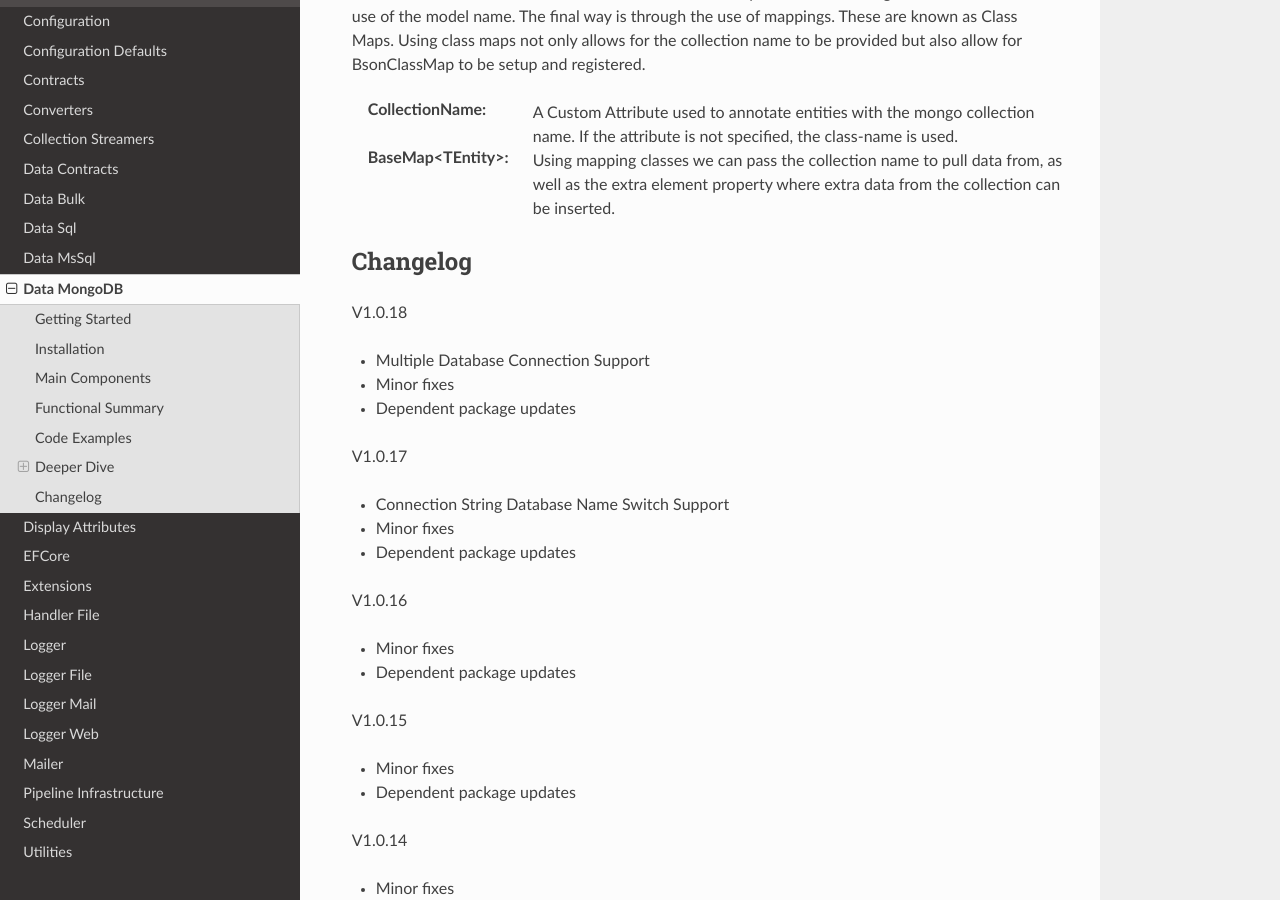
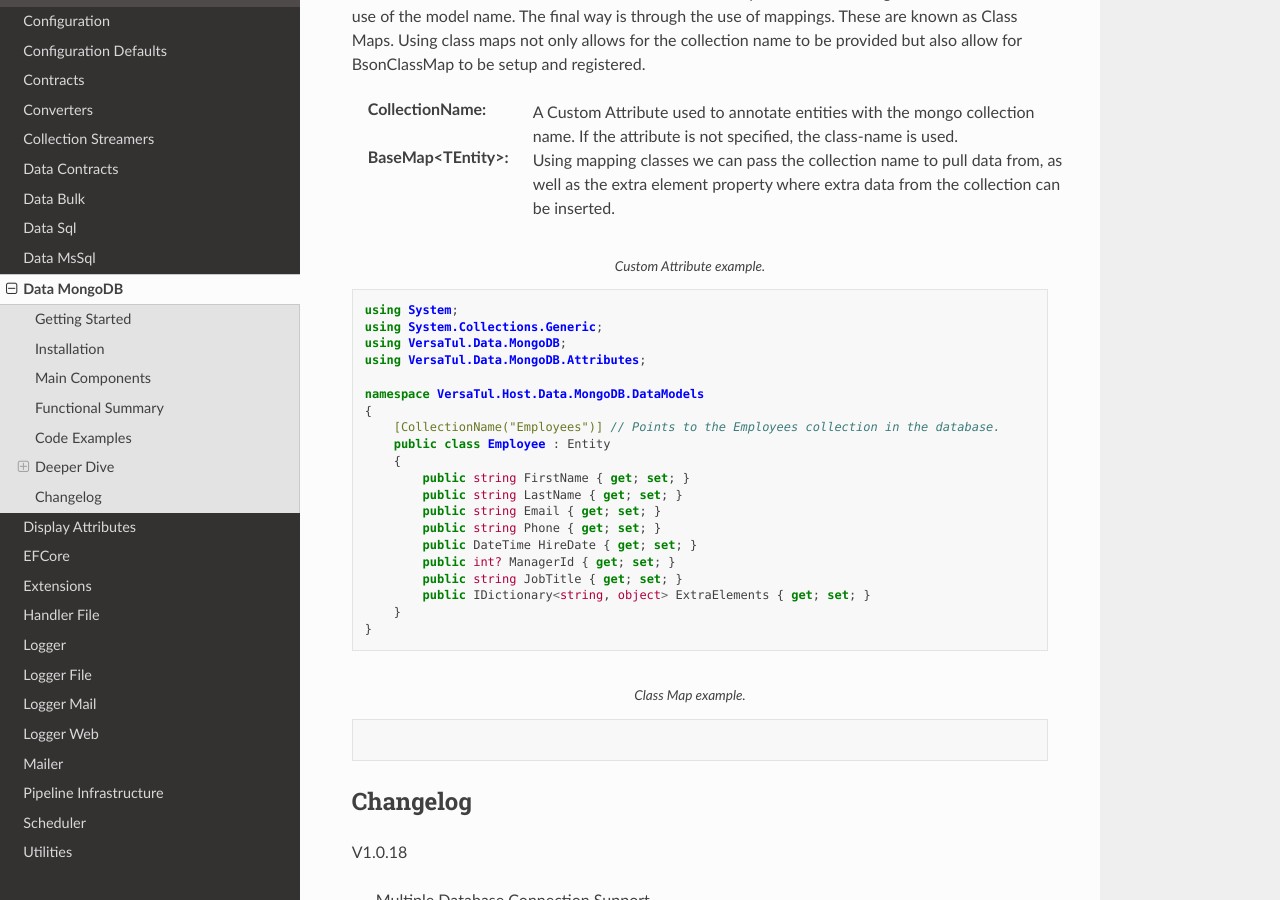
Before and after one commit to BjornWilliams/DocsVersaTul, a Sphinx documentation site: the page built from docs/source/mongodb.rst, in a window 1280 px wide and 900 px high, scrolled down 7973 px. Built offline with Sphinx 7.4.7 and the Read the Docs theme 2.0.0, drawn with Linux system fonts in a browser that asks for light colours.

Commit message:
Update mongodb.rst

```diff
--- a/docs/source/mongodb.rst
+++ b/docs/source/mongodb.rst
@@ -408,6 +408,7 @@ Code Sample
         }
     }
 
+
 Attribute Vs Mappings
 ^^^^^^^^^^^^^^^^^^^^^^
 
@@ -420,6 +421,32 @@ also allow for BsonClassMap to be setup and registered.
 :CollectionName: A Custom Attribute used to annotate entities with the mongo collection name. If the attribute is not specified, the class-name is used.
 :BaseMap<TEntity>: Using mapping classes we can pass the collection name to pull data from, as well as the extra element property where extra data from the collection can be inserted.
 
+.. code-block:: c#
+    :caption: Custom Attribute example.
+
+    using System;
+    using System.Collections.Generic;
+    using VersaTul.Data.MongoDB;
+    using VersaTul.Data.MongoDB.Attributes;
+
+    namespace VersaTul.Host.Data.MongoDB.DataModels
+    {
+        [CollectionName("Employees")] // Points to the Employees collection in the database.
+        public class Employee : Entity
+        {
+            public string FirstName { get; set; }
+            public string LastName { get; set; }
+            public string Email { get; set; }
+            public string Phone { get; set; }
+            public DateTime HireDate { get; set; }
+            public int? ManagerId { get; set; }
+            public string JobTitle { get; set; }
+            public IDictionary<string, object> ExtraElements { get; set; }
+        }
+    }
+
+.. code-block:: c#
+    :caption: Class Map example.
 
 Changelog
 -------------
```
